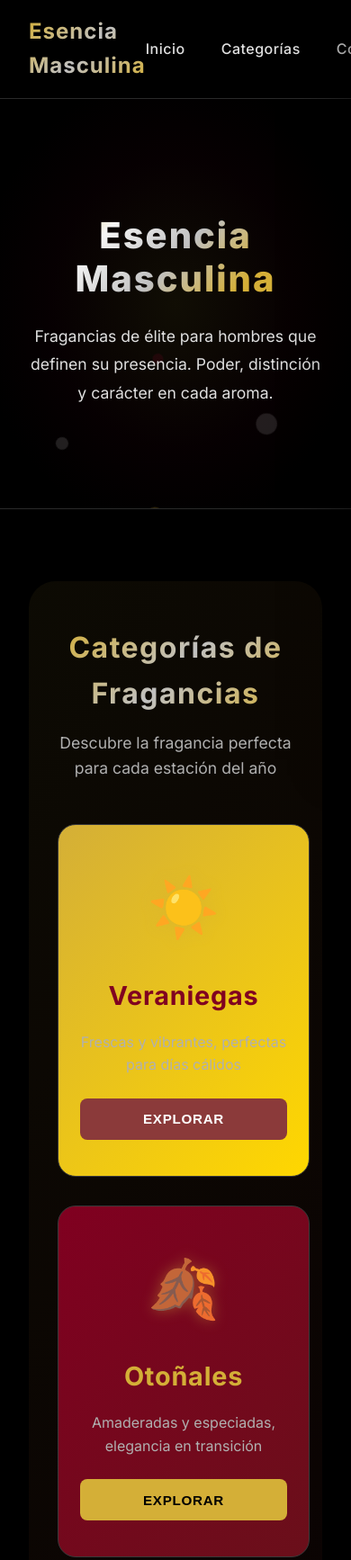
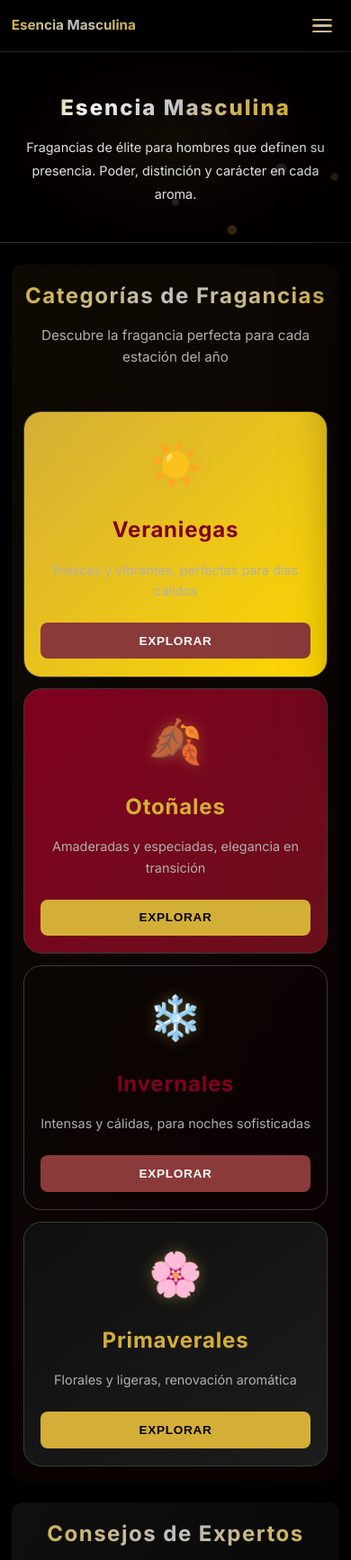
Before and after one commit to oowweenn1/lo-que-sea-que-vaya-a-ser-esto, a plain HTML site: page carpeta/index.html in a window 390 px wide. Shown: the top 1734 px of the page at 90% size. Drawn offline with Linux system fonts and the light colour scheme.

Commit message:
ahora si

```diff
--- a/carpeta/script.js
+++ b/carpeta/script.js
@@ -33,16 +33,25 @@ document.addEventListener('DOMContentLoaded', function() {
         hamburger.addEventListener('click', () => {
             hamburger.classList.toggle('active');
             mobileMenu.classList.toggle('active');
+            hamburger.setAttribute('aria-expanded', hamburger.classList.contains('active'));
         });
 
         mobileMenuLinks.forEach(link => {
             link.addEventListener('click', closeMobileMenu);
+        });
+
+        // Cerrar menú al hacer click fuera
+        document.addEventListener('click', (e) => {
+            if (!e.target.closest('.nav-container') && !e.target.closest('.mobile-menu')) {
+                closeMobileMenu();
+            }
         });
     }
 
     function closeMobileMenu() {
         hamburger?.classList.remove('active');
         mobileMenu?.classList.remove('active');
+        hamburger?.setAttribute('aria-expanded', 'false');
     }
 
     // ===== MODALES DE PERFUMES - FUNCIÓN OPTIMIZADA =====
@@ -92,9 +101,10 @@ document.addEventListener('DOMContentLoaded', function() {
         const closeModal = () => {
             modal.classList.remove('active');
             const scrollPosition = parseInt(body.style.top || '0') * -1;
-            body.style.overflow = 'auto';
-            body.style.position = 'static';
-            body.style.top = 'auto';
+            body.style.overflow = '';
+            body.style.position = '';
+            body.style.top = '';
+            body.style.width = '';
             window.scrollTo(0, scrollPosition);
         };
 
--- a/carpeta/style.css
+++ b/carpeta/style.css
@@ -1501,3 +1501,267 @@ body {
 .logo:hover .logo-icon {
     filter: drop-shadow(0 0 20px rgba(212, 175, 55, 1));
 }
+
+/* ===== RESPONSIVE HAMBURGER ===== */
+@media (max-width: 1024px) {
+    .nav-menu {
+        display: none;
+    }
+
+    .hamburger {
+        display: flex;
+    }
+}
+
+@media (max-width: 768px) {
+    .nav-container {
+        padding: 0 1.5rem;
+    }
+
+    .logo {
+        font-size: 1.2rem;
+        letter-spacing: 0.5px;
+    }
+
+    .hamburger {
+        display: flex;
+    }
+
+    .mobile-menu {
+        max-width: 100%;
+        padding: 5rem 1.5rem 2rem;
+    }
+
+    .mobile-menu-list {
+        gap: 0.5rem;
+    }
+
+    .mobile-menu-link {
+        font-size: 1.2rem;
+        padding: 0.8rem;
+    }
+
+    .perfumes-hero {
+        padding: 5rem 0 2rem;
+    }
+
+    .perfumes-hero h1 {
+        font-size: clamp(2rem, 5vw, 3rem);
+    }
+
+    .perfumes-hero p {
+        font-size: 1rem;
+    }
+
+    .container {
+        padding: 0 1.5rem;
+    }
+
+    .section {
+        margin: 3rem 0;
+        padding: 2rem 1.5rem;
+        border-radius: 20px;
+    }
+
+    .section-title {
+        font-size: clamp(1.8rem, 3vw, 2.2rem);
+    }
+
+    .fragrance-categories-grid {
+        grid-template-columns: repeat(auto-fit, minmax(250px, 1fr));
+        gap: 1.5rem;
+    }
+
+    .fragrance-category-card {
+        padding: 2rem 1rem;
+    }
+
+    .category-icon {
+        font-size: 3.5rem;
+    }
+
+    .tips-grid {
+        grid-template-columns: repeat(auto-fit, minmax(200px, 1fr));
+        gap: 1.5rem;
+    }
+
+    .tip-card {
+        padding: 1.5rem 1rem;
+    }
+
+    .tip-icon {
+        font-size: 2.5rem;
+    }
+}
+
+@media (max-width: 640px) {
+    .header {
+        padding: 0.8rem 0;
+    }
+
+    .nav-container {
+        padding: 0 1rem;
+    }
+
+    .logo {
+        font-size: 1rem;
+        letter-spacing: 0;
+    }
+
+    .hamburger {
+        gap: 4px;
+    }
+
+    .hamburger-line {
+        width: 24px;
+        height: 2.5px;
+    }
+
+    .mobile-menu {
+        max-width: 100%;
+        padding: 4.5rem 1rem 1.5rem;
+    }
+
+    .mobile-menu-link {
+        font-size: 1rem;
+        padding: 0.7rem;
+    }
+
+    .perfumes-hero {
+        padding: 4rem 0 1.5rem;
+    }
+
+    .perfumes-hero h1 {
+        font-size: clamp(1.8rem, 4vw, 2.5rem);
+        margin-bottom: 1rem;
+    }
+
+    .perfumes-hero p {
+        font-size: 0.95rem;
+        margin-bottom: 2rem;
+    }
+
+    .container {
+        padding: 0 1rem;
+    }
+
+    .section {
+        margin: 2rem 0;
+        padding: 1.5rem 1rem;
+        border-radius: 15px;
+    }
+
+    .section-title {
+        font-size: clamp(1.5rem, 2.5vw, 1.8rem);
+        margin-bottom: 0.8rem;
+    }
+
+    .section-subtitle {
+        font-size: 0.95rem;
+        margin-bottom: 2rem;
+    }
+
+    .fragrance-categories-grid {
+        grid-template-columns: 1fr;
+        gap: 1rem;
+    }
+
+    .fragrance-category-card {
+        padding: 1.5rem 1rem;
+    }
+
+    .category-icon {
+        font-size: 3rem;
+        margin-bottom: 1rem;
+    }
+
+    .fragrance-category-card h3 {
+        font-size: 1.5rem;
+        margin-bottom: 0.8rem;
+    }
+
+    .fragrance-category-card p {
+        font-size: 0.9rem;
+    }
+
+    .category-btn {
+        padding: 0.8rem 1.5rem;
+        font-size: 0.85rem;
+    }
+
+    .tips-grid {
+        grid-template-columns: 1fr;
+        gap: 1rem;
+    }
+
+    .tip-card {
+        padding: 1.2rem 0.8rem;
+    }
+
+    .tip-icon {
+        font-size: 2rem;
+        margin-bottom: 1rem;
+    }
+
+    .tip-card h3 {
+        font-size: 1.1rem;
+        margin-bottom: 0.7rem;
+    }
+
+    .tip-card p {
+        font-size: 0.9rem;
+    }
+
+    .footer {
+        padding: 2rem 0;
+    }
+}
+
+@media (max-width: 480px) {
+    .nav-container {
+        padding: 0 0.8rem;
+    }
+
+    .logo {
+        font-size: 0.95rem;
+    }
+
+    .hamburger-line {
+        width: 22px;
+    }
+
+    .mobile-menu {
+        padding: 4rem 0.8rem 1rem;
+    }
+
+    .perfumes-hero {
+        padding: 3rem 0 1rem;
+    }
+
+    .perfumes-hero h1 {
+        font-size: clamp(1.5rem, 3vw, 2rem);
+    }
+
+    .perfumes-hero p {
+        font-size: 0.9rem;
+        margin-bottom: 1.5rem;
+    }
+
+    .container {
+        padding: 0 0.8rem;
+    }
+
+    .section {
+        margin: 1.5rem 0;
+        padding: 1rem 0.8rem;
+        border-radius: 12px;
+    }
+
+    .fragrance-categories-grid {
+        gap: 0.8rem;
+    }
+
+    .fragrance-category-card {
+        padding: 1.2rem 0.8rem;
+    }
+}
```
Also changed, not shown: carpeta/invierno.html (+0 -4 lines), carpeta/otoño.html (+0 -4 lines), carpeta/primavera.html (+0 -4 lines), carpeta/verano.html (+0 -4 lines).
